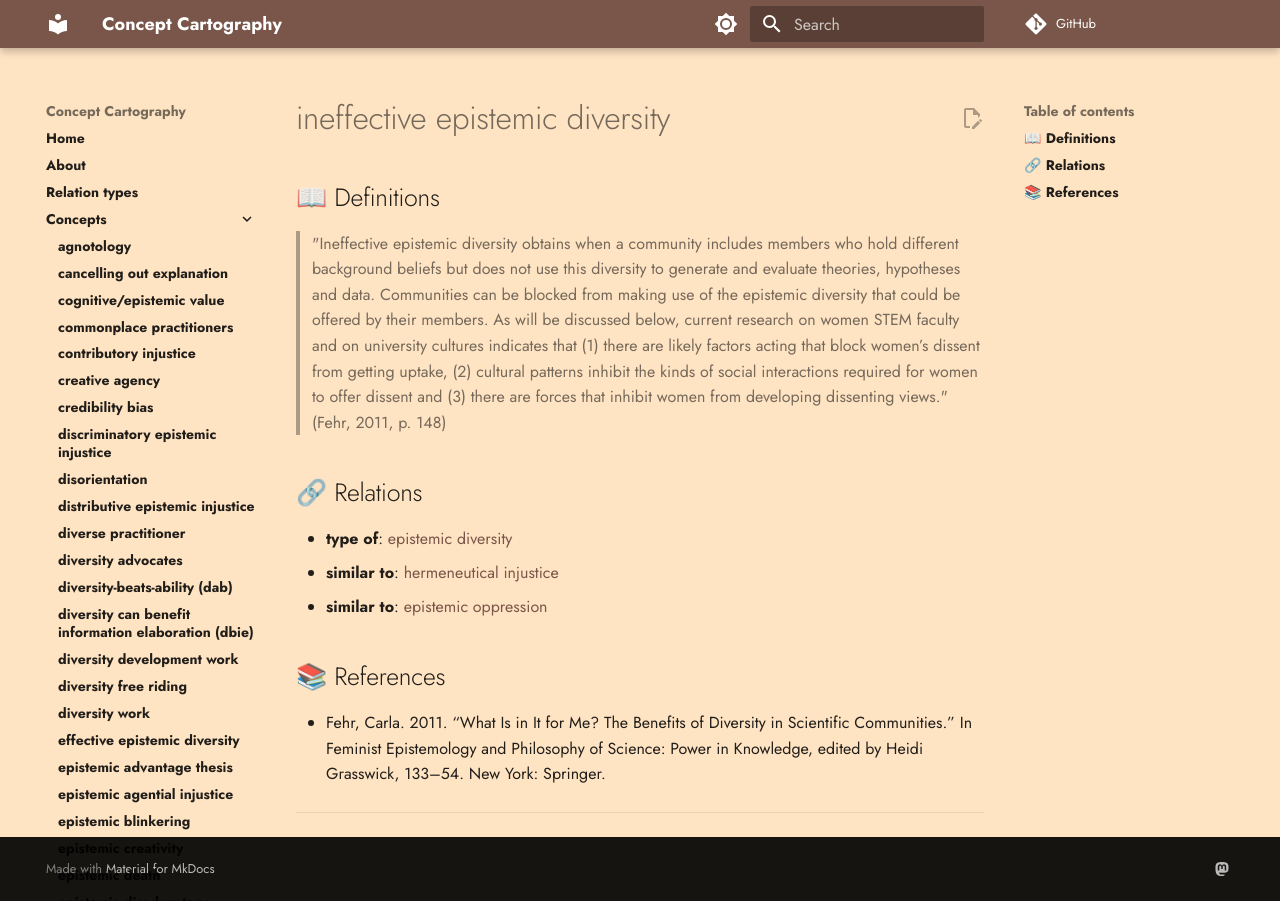
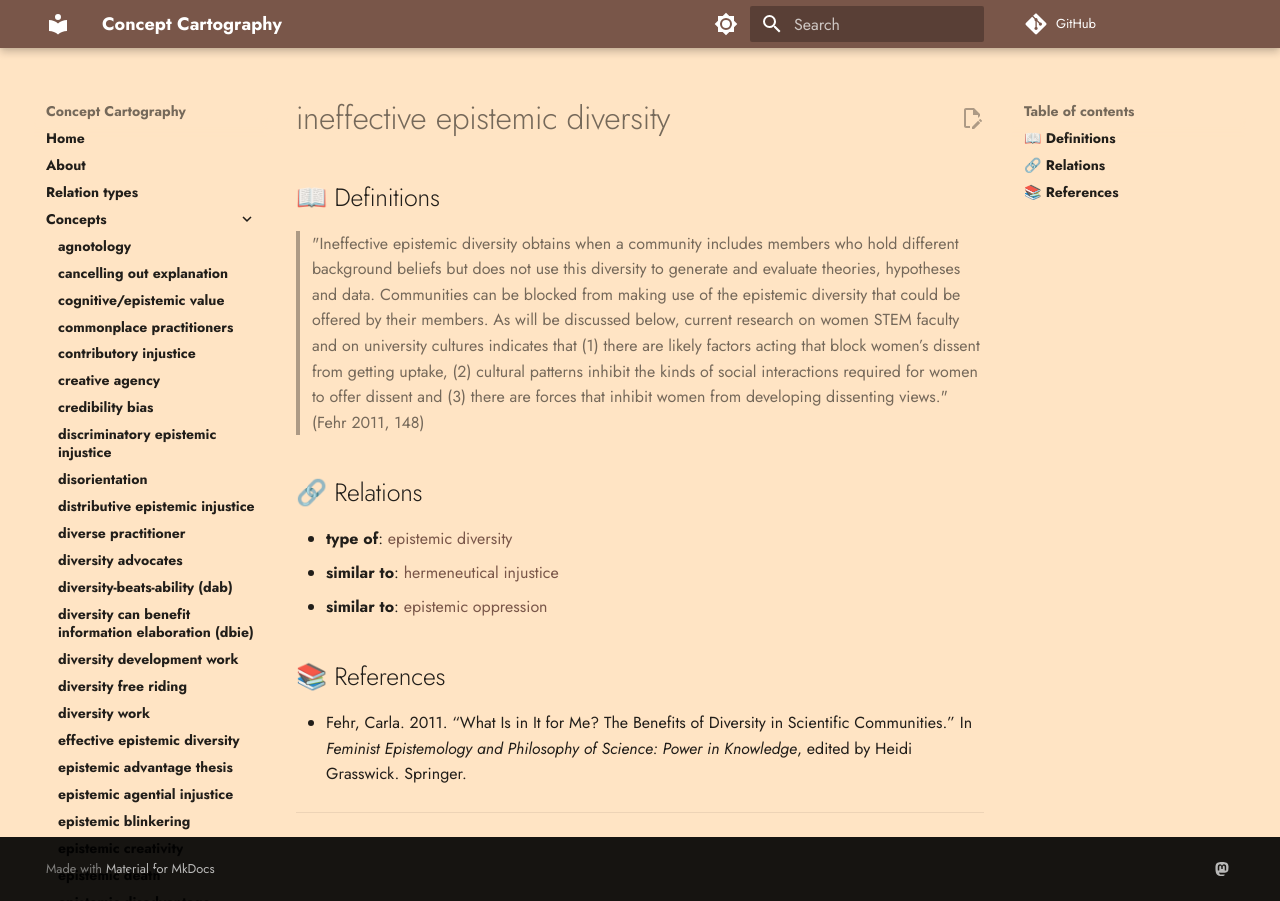
Before and after one commit to conceptcartography/conceptcartography, an MkDocs documentation site: the page built from docs/concepts/ineffective-epistemic-diversity.md, in a window 1280 px wide. Built offline with MkDocs 1.6.1 and Material for MkDocs 9.7.7, drawn with Linux system fonts in a browser that asks for light colours; comment, search, counter and statistics services are not loaded; the version menu is left out.

Commit message:
Update reference format

```diff
--- a/docs/concepts/ineffective-epistemic-diversity.md
+++ b/docs/concepts/ineffective-epistemic-diversity.md
@@ -2,7 +2,7 @@
 
 ## 📖 Definitions
 
-> "Ineffective epistemic diversity obtains when a community includes members who hold different background beliefs but does not use this diversity to generate and evaluate theories, hypotheses and data. Communities can be blocked from making use of the epistemic diversity that could be offered by their members. As will be discussed below, current research on women STEM faculty and on university cultures indicates that (1) there are likely factors acting that block women’s dissent from getting uptake, (2) cultural patterns inhibit the kinds of social interactions required for women to offer dissent and (3) there are forces that inhibit women from developing dissenting views." (Fehr, 2011, p. 148)
+> "Ineffective epistemic diversity obtains when a community includes members who hold different background beliefs but does not use this diversity to generate and evaluate theories, hypotheses and data. Communities can be blocked from making use of the epistemic diversity that could be offered by their members. As will be discussed below, current research on women STEM faculty and on university cultures indicates that (1) there are likely factors acting that block women’s dissent from getting uptake, (2) cultural patterns inhibit the kinds of social interactions required for women to offer dissent and (3) there are forces that inhibit women from developing dissenting views." (Fehr 2011, 148)
 
 ## 🔗 Relations
 
@@ -12,7 +12,7 @@
 
 ## 📚 References
 
-- Fehr, Carla. 2011. “What Is in It for Me? The Benefits of Diversity in Scientific Communities.” In Feminist Epistemology and Philosophy of Science: Power in Knowledge, edited by Heidi Grasswick, 133–54. New York: Springer.
+- Fehr, Carla. 2011. “What Is in It for Me? The Benefits of Diversity in Scientific Communities.” In _Feminist Epistemology and Philosophy of Science: Power in Knowledge_, edited by Heidi Grasswick. Springer.
 
 ---
 
```
